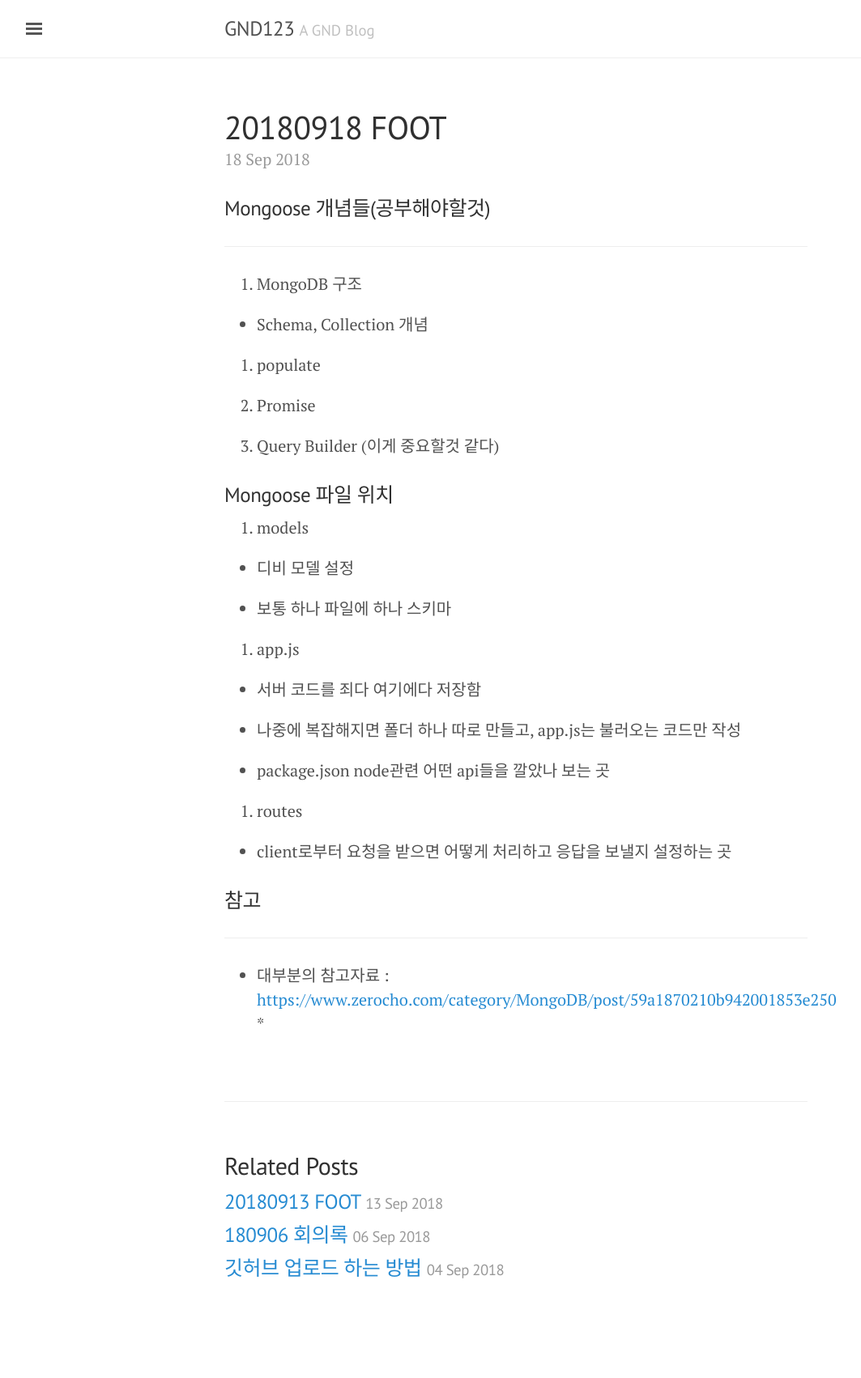
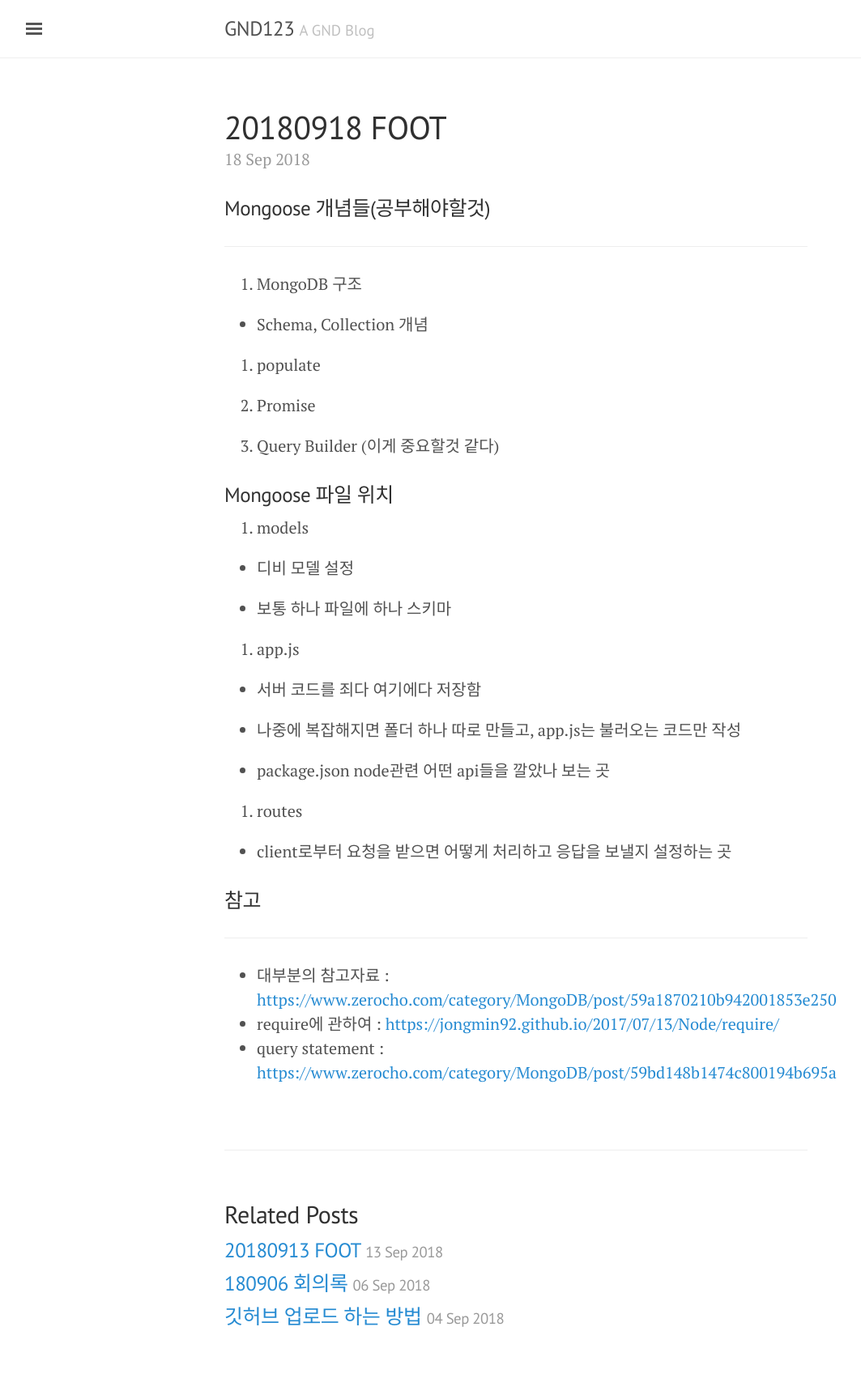
Before and after one commit to GND123/GND123.github.io, a Jekyll site: the page built from _posts/2018-09-18-FOOT.md, in a window 1280 px wide. Shown: the whole page at 81% size, without its empty margins (3-1066 px from the left). Built offline with Jekyll 4.4.1, drawn with Linux system fonts in a browser that asks for light colours; before the commit the page ends 1642 px from its top, so only the background shows below that.

Commit message:
Update 2018-09-18-FOOT.md

```diff
--- a/_posts/2018-09-18-FOOT.md
+++ b/_posts/2018-09-18-FOOT.md
@@ -40,4 +40,5 @@ editor: jiwoo
 ### 참고
 ***
 * 대부분의 참고자료 : <https://www.zerocho.com/category/MongoDB/post/59a1870210b942001853e250>
-*
+* require에 관하여 : <https://jongmin92.github.io/2017/07/13/Node/require/>
+* query statement : <https://www.zerocho.com/category/MongoDB/post/59bd148b1474c800194b695a>
```
